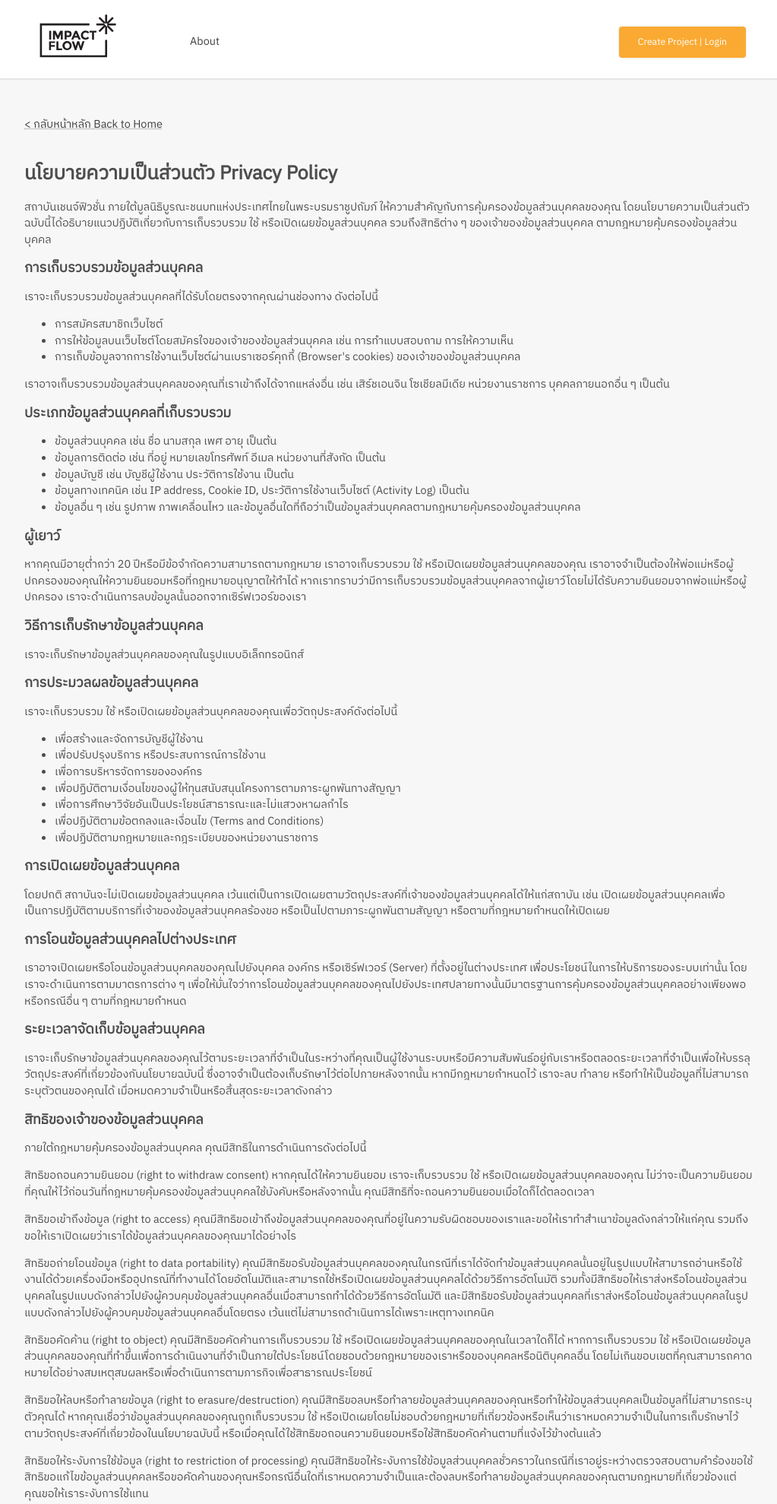
After one commit to deepmatters/impactflow, a Flask app: page /privacy in a window 1280 px wide. The commit adds this page. Shown: the top 1979 px of the page at 76% size, without its empty margins (128-1151 px from the left). Run offline with Flask 2, Linux system fonts and the light colour scheme.

Commit message:
Add privacy policy

```diff
--- a/app/routes.py
+++ b/app/routes.py
@@ -86,6 +86,10 @@ def project_all():
 @app.route('/about')
 def about():
     return render_template('about.html')
+
+@app.route('/privacy')
+def privacy():
+	return render_template('privacy.html')
 
 """
 Login and user sub-system
--- a/app/templates/base.html
+++ b/app/templates/base.html
@@ -83,7 +83,11 @@
                         <img class="svj-logo" src="/static/svj-logo.svg" alt="SVJ logo">
                         <img class="cf-logo" src="/static/cf-logo.png" alt="ChangeFusion logo">
                         <br>
-                        <p class="gray-small">Developed by ChangeFusion</p><br>
+                        <p class="gray-small">Developed by ChangeFusion</p>
+                        <p class="gray-small">
+                            <a href="/privacy">นโยบายความเป็นส่วนตัว Privacy Policy</a>
+                        </p>
+                        <br>
                     </div>
                 </div>
             </footer>
--- /dev/null
+++ b/app/templates/privacy.html
@@ -0,0 +1,138 @@
+{% extends "base.html" %}
+
+{% block content %}
+<main>
+    <div class="main-wrapper">
+        <p><a href="/">< กลับหน้าหลัก Back to Home</a></p>
+        <div class="spacer-big"></div>
+
+        <h1>นโยบายความเป็นส่วนตัว Privacy Policy</h1>
+
+        <p>สถาบันเชนจ์ฟิวชั่น ภายใต้มูลนิธิบูรณะชนบทแห่งประเทศไทยในพระบรมราชูปถัมภ์ ให้ความสำคัญกับการคุ้มครองข้อมูลส่วนบุคคลของคุณ โดยนโยบายความเป็นส่วนตัวฉบับนี้ได้อธิบายแนวปฏิบัติเกี่ยวกับการเก็บรวบรวม ใช้ หรือเปิดเผยข้อมูลส่วนบุคคล รวมถึงสิทธิต่าง ๆ ของเจ้าของข้อมูลส่วนบุคคล ตามกฎหมายคุ้มครองข้อมูลส่วนบุคคล</p>
+
+        <h2>การเก็บรวบรวมข้อมูลส่วนบุคคล</h2>
+
+        <p>เราจะเก็บรวบรวมข้อมูลส่วนบุคคลที่ได้รับโดยตรงจากคุณผ่านช่องทาง ดังต่อไปนี้</p>
+
+        <ul>
+            <li>การสมัครสมาชิกเว็บไซต์</li>
+            <li>การให้ข้อมูลบนเว็บไซต์โดยสมัครใจของเจ้าของข้อมูลส่วนบุคคล เช่น การทำแบบสอบถาม การให้ความเห็น</li>
+            <li>การเก็บข้อมูลจากการใช้งานเว็บไซต์ผ่านเบราเซอร์คุกกี้ (Browser's cookies) ของเจ้าของข้อมูลส่วนบุคคล</li>
+        </ul>
+
+        <p>เราอาจเก็บรวบรวมข้อมูลส่วนบุคคลของคุณที่เราเข้าถึงได้จากแหล่งอื่น เช่น เสิร์ชเอนจิน โซเชียลมีเดีย หน่วยงานราชการ บุคคลภายนอกอื่น ๆ เป็นต้น</p>
+
+        <h2>ประเภทข้อมูลส่วนบุคคลที่เก็บรวบรวม</h2>
+
+        <ul>
+            <li>ข้อมูลส่วนบุคคล เช่น ชื่อ นามสกุล เพศ อายุ เป็นต้น</li>
+            <li>ข้อมูลการติดต่อ เช่น ที่อยู่ หมายเลขโทรศัพท์ อีเมล หน่วยงานที่สังกัด เป็นต้น</li>
+            <li>ข้อมูลบัญชี เช่น บัญชีผู้ใช้งาน ประวัติการใช้งาน เป็นต้น</li>
+            <li>ข้อมูลทางเทคนิค เช่น IP address, Cookie ID, ประวัติการใช้งานเว็บไซต์ (Activity Log) เป็นต้น</li>
+            <li>ข้อมูลอื่น ๆ เช่น รูปภาพ ภาพเคลื่อนไหว และข้อมูลอื่นใดที่ถือว่าเป็นข้อมูลส่วนบุคคลตามกฎหมายคุ้มครองข้อมูลส่วนบุคคล</li>
+        </ul>
+
+        <h2>ผู้เยาว์</h2>
+
+        <p>หากคุณมีอายุต่ำกว่า 20 ปีหรือมีข้อจำกัดความสามารถตามกฎหมาย เราอาจเก็บรวบรวม ใช้ หรือเปิดเผยข้อมูลส่วนบุคคลของคุณ เราอาจจำเป็นต้องให้พ่อแม่หรือผู้ปกครองของคุณให้ความยินยอมหรือที่กฎหมายอนุญาตให้ทำได้ หากเราทราบว่ามีการเก็บรวบรวมข้อมูลส่วนบุคคลจากผู้เยาว์โดยไม่ได้รับความยินยอมจากพ่อแม่หรือผู้ปกครอง เราจะดำเนินการลบข้อมูลนั้นออกจากเซิร์ฟเวอร์ของเรา</p>
+
+        <h2>วิธีการเก็บรักษาข้อมูลส่วนบุคคล</h2>
+
+        <p>เราจะเก็บรักษาข้อมูลส่วนบุคคลของคุณในรูปแบบอิเล็กทรอนิกส์</p>
+
+        <h2>การประมวลผลข้อมูลส่วนบุคคล</h2>
+
+        <p>เราจะเก็บรวบรวม ใช้ หรือเปิดเผยข้อมูลส่วนบุคคลของคุณเพื่อวัตถุประสงค์ดังต่อไปนี้</p>
+
+        <ul>
+            <li>เพื่อสร้างและจัดการบัญชีผู้ใช้งาน</li>
+            <li>เพื่อปรับปรุงบริการ หรือประสบการณ์การใช้งาน</li>
+            <li>เพื่อการบริหารจัดการขององค์กร</li>
+            <li>เพื่อปฏิบัติตามเงื่อนไขของผู้ให้ทุนสนับสนุนโครงการตามภาระผูกพันทางสัญญา</li>
+            <li>เพื่อการศึกษาวิจัยอันเป็นประโยชน์สาธารณะและไม่แสวงหาผลกำไร</li>
+            <li>เพื่อปฏิบัติตามข้อตกลงและเงื่อนไข (Terms and Conditions)</li>
+            <li>เพื่อปฏิบัติตามกฎหมายและกฎระเบียบของหน่วยงานราชการ</li>
+        </ul>
+
+        <h2>การเปิดเผยข้อมูลส่วนบุคคล</h2>
+
+        <p>โดยปกติ สถาบันจะไม่เปิดเผยข้อมูลส่วนบุคคล เว้นแต่เป็นการเปิดเผยตามวัตถุประสงค์ที่เจ้าของข้อมูลส่วนบุคคลได้ให้แก่สถาบัน เช่น เปิดเผยข้อมูลส่วนบุคคลเพื่อเป็นการปฏิบัติตามบริการที่เจ้าของข้อมูลส่วนบุคคลร้องขอ หรือเป็นไปตามภาระผูกพันตามสัญญา หรือตามที่กฎหมายกำหนดให้เปิดเผย</p>
+
+        <h2>การโอนข้อมูลส่วนบุคคลไปต่างประเทศ</h2>
+
+        <p>เราอาจเปิดเผยหรือโอนข้อมูลส่วนบุคคลของคุณไปยังบุคคล องค์กร หรือเซิร์ฟเวอร์ (Server) ที่ตั้งอยู่ในต่างประเทศ เพื่อประโยชน์ในการให้บริการของระบบเท่านั้น โดยเราจะดำเนินการตามมาตรการต่าง ๆ เพื่อให้มั่นใจว่าการโอนข้อมูลส่วนบุคคลของคุณไปยังประเทศปลายทางนั้นมีมาตรฐานการคุ้มครองข้อมูลส่วนบุคคลอย่างเพียงพอ หรือกรณีอื่น ๆ ตามที่กฎหมายกำหนด</p>
+
+        <h2>ระยะเวลาจัดเก็บข้อมูลส่วนบุคคล</h2>
+
+        <p>เราจะเก็บรักษาข้อมูลส่วนบุคคลของคุณไว้ตามระยะเวลาที่จำเป็นในระหว่างที่คุณเป็นผู้ใช้งานระบบหรือมีความสัมพันธ์อยู่กับเราหรือตลอดระยะเวลาที่จำเป็นเพื่อให้บรรลุวัตถุประสงค์ที่เกี่ยวข้องกับนโยบายฉบับนี้ ซึ่งอาจจำเป็นต้องเก็บรักษาไว้ต่อไปภายหลังจากนั้น หากมีกฎหมายกำหนดไว้ เราจะลบ ทำลาย หรือทำให้เป็นข้อมูลที่ไม่สามารถระบุตัวตนของคุณได้ เมื่อหมดความจำเป็นหรือสิ้นสุดระยะเวลาดังกล่าว</p>
+
+        <h2>สิทธิของเจ้าของข้อมูลส่วนบุคคล</h2>
+
+        <p>ภายใต้กฎหมายคุ้มครองข้อมูลส่วนบุคคล คุณมีสิทธิในการดำเนินการดังต่อไปนี้</p>
+
+        <p>สิทธิขอถอนความยินยอม (right to withdraw consent) หากคุณได้ให้ความยินยอม เราจะเก็บรวบรวม ใช้ หรือเปิดเผยข้อมูลส่วนบุคคลของคุณ ไม่ว่าจะเป็นความยินยอมที่คุณให้ไว้ก่อนวันที่กฎหมายคุ้มครองข้อมูลส่วนบุคคลใช้บังคับหรือหลังจากนั้น คุณมีสิทธิที่จะถอนความยินยอมเมื่อใดก็ได้ตลอดเวลา</p>
+
+        <p>สิทธิขอเข้าถึงข้อมูล (right to access) คุณมีสิทธิขอเข้าถึงข้อมูลส่วนบุคคลของคุณที่อยู่ในความรับผิดชอบของเราและขอให้เราทำสำเนาข้อมูลดังกล่าวให้แก่คุณ รวมถึงขอให้เราเปิดเผยว่าเราได้ข้อมูลส่วนบุคคลของคุณมาได้อย่างไร</p>
+
+        <p>สิทธิขอถ่ายโอนข้อมูล (right to data portability) คุณมีสิทธิขอรับข้อมูลส่วนบุคคลของคุณในกรณีที่เราได้จัดทำข้อมูลส่วนบุคคลนั้นอยู่ในรูปแบบให้สามารถอ่านหรือใช้งานได้ด้วยเครื่องมือหรืออุปกรณ์ที่ทำงานได้โดยอัตโนมัติและสามารถใช้หรือเปิดเผยข้อมูลส่วนบุคคลได้ด้วยวิธีการอัตโนมัติ รวมทั้งมีสิทธิขอให้เราส่งหรือโอนข้อมูลส่วนบุคคลในรูปแบบดังกล่าวไปยังผู้ควบคุมข้อมูลส่วนบุคคลอื่นเมื่อสามารถทำได้ด้วยวิธีการอัตโนมัติ และมีสิทธิขอรับข้อมูลส่วนบุคคลที่เราส่งหรือโอนข้อมูลส่วนบุคคลในรูปแบบดังกล่าวไปยังผู้ควบคุมข้อมูลส่วนบุคคลอื่นโดยตรง เว้นแต่ไม่สามารถดำเนินการได้เพราะเหตุทางเทคนิค</p>
+
+        <p>สิทธิขอคัดค้าน (right to object) คุณมีสิทธิขอคัดค้านการเก็บรวบรวม ใช้ หรือเปิดเผยข้อมูลส่วนบุคคลของคุณในเวลาใดก็ได้ หากการเก็บรวบรวม ใช้ หรือเปิดเผยข้อมูลส่วนบุคคลของคุณที่ทำขึ้นเพื่อการดำเนินงานที่จำเป็นภายใต้ประโยชน์โดยชอบด้วยกฎหมายของเราหรือของบุคคลหรือนิติบุคคลอื่น โดยไม่เกินขอบเขตที่คุณสามารถคาดหมายได้อย่างสมเหตุสมผลหรือเพื่อดำเนินการตามภารกิจเพื่อสาธารณประโยชน์</p>
+
+        <p>สิทธิขอให้ลบหรือทำลายข้อมูล (right to erasure/destruction) คุณมีสิทธิขอลบหรือทำลายข้อมูลส่วนบุคคลของคุณหรือทำให้ข้อมูลส่วนบุคคลเป็นข้อมูลที่ไม่สามารถระบุตัวคุณได้ หากคุณเชื่อว่าข้อมูลส่วนบุคคลของคุณถูกเก็บรวบรวม ใช้ หรือเปิดเผยโดยไม่ชอบด้วยกฎหมายที่เกี่ยวข้องหรือเห็นว่าเราหมดความจำเป็นในการเก็บรักษาไว้ตามวัตถุประสงค์ที่เกี่ยวข้องในนโยบายฉบับนี้ หรือเมื่อคุณได้ใช้สิทธิขอถอนความยินยอมหรือใช้สิทธิขอคัดค้านตามที่แจ้งไว้ข้างต้นแล้ว</p>
+
+        <p>สิทธิขอให้ระงับการใช้ข้อมูล (right to restriction of processing) คุณมีสิทธิขอให้ระงับการใช้ข้อมูลส่วนบุคคลชั่วคราวในกรณีที่เราอยู่ระหว่างตรวจสอบตามคำร้องขอใช้สิทธิขอแก้ไขข้อมูลส่วนบุคคลหรือขอคัดค้านของคุณหรือกรณีอื่นใดที่เราหมดความจำเป็นและต้องลบหรือทำลายข้อมูลส่วนบุคคลของคุณตามกฎหมายที่เกี่ยวข้องแต่คุณขอให้เราระงับการใช้แทน</p>
+
+        <p>สิทธิขอให้แก้ไขข้อมูล (right to rectification) คุณมีสิทธิขอแก้ไขข้อมูลส่วนบุคคลของคุณให้ถูกต้อง เป็นปัจจุบัน สมบูรณ์ และไม่ก่อให้เกิดความเข้าใจผิด</p>
+
+        <p>สิทธิร้องเรียน (right to lodge a complaint) คุณมีสิทธิร้องเรียนต่อผู้มีอำนาจตามกฎหมายที่เกี่ยวข้อง หากคุณเชื่อว่าการเก็บรวบรวม ใช้ หรือเปิดเผยข้อมูลส่วนบุคคลของคุณ เป็นการกระทำในลักษณะที่ฝ่าฝืนหรือไม่ปฏิบัติตามกฎหมายที่เกี่ยวข้อง</p>
+
+        <p>คุณสามารถใช้สิทธิของคุณในฐานะเจ้าของข้อมูลส่วนบุคคลข้างต้นได้ โดยติดต่อมาที่เจ้าหน้าที่คุ้มครองข้อมูลส่วนบุคคลของเราตามรายละเอียดท้ายนโยบายนี้ เราจะแจ้งผลการดำเนินการภายในระยะเวลา 30 วัน นับแต่วันที่เราได้รับคำขอใช้สิทธิจากคุณ ทั้งนี้ หากเราปฏิเสธคำขอเราจะแจ้งเหตุผลของการปฏิเสธให้คุณทราบผ่านช่องทางต่าง ๆ เช่น ข้อความ (SMS) อีเมล โทรศัพท์ จดหมาย เป็นต้น</p>
+
+        <h2>การโฆษณาและการตลาด</h2>
+
+        <p>เพื่อประโยชน์ในการได้รับบริการของเรา เราอาจส่งข้อมูลหรือจดหมายข่าวไปยังอีเมลของคุณ โดยมีวัตถุประสงค์เพื่อเสนอสิ่งที่น่าสนใจกับคุณ หากคุณไม่ต้องการรับการติดต่อสื่อสารจากเราผ่านทางอีเมลอีกต่อไป คุณสามารถกด "ยกเลิกการติดต่อ" ในลิงก์อีเมลหรือติดต่อมายังอีเมลของเราได้</p>
+
+        <h2>เทคโนโลยีติดตามตัวบุคคล (Cookies)</h2>
+
+        <p>เพื่อเพิ่มประสบการณ์การใช้งานของคุณให้สมบูรณ์และมีประสิทธิภาพมากขึ้น เราอาจใช้คุกกี้ (Cookies) หรือเทคโนโลยีที่คล้ายคลึงกัน เพื่อเพิ่มประสบการณ์การใช้งานบริการของเรา หากคุณไม่ต้องการให้มีคุกกี้ไว้ในคอมพิวเตอร์ของคุณ คุณสามารถตั้งค่าบราวเซอร์เพื่อปฏิเสธคุกกี้ก่อนที่จะใช้เว็บไซต์ของเราได้</p>
+
+        <h2>การรักษาความมั่งคงปลอดภัยของข้อมูลส่วนบุคคล</h2>
+
+        <p>เราจะรักษาความมั่นคงปลอดภัยของข้อมูลส่วนบุคคลของคุณไว้ตามหลักการ การรักษาความลับ (confidentiality) ความถูกต้องครบถ้วน (integrity) และสภาพพร้อมใช้งาน (availability) ทั้งนี้ เพื่อป้องกันการสูญหาย เข้าถึง ใช้ เปลี่ยนแปลง แก้ไข หรือเปิดเผย นอกจากนี้เราจะจัดให้มีมาตรการรักษาความมั่นคงปลอดภัยของข้อมูลส่วนบุคคล ซึ่งครอบคลุมถึงมาตรการป้องกันด้านการบริหารจัดการ (administrative safeguard) มาตรการป้องกันด้านเทคนิค (technical safeguard) และมาตรการป้องกันทางกายภาพ (physical safeguard) ในเรื่องการเข้าถึงหรือควบคุมการใช้งานข้อมูลส่วนบุคคล (access control)</p>
+
+        <h2>การแก้ไขเปลี่ยนแปลงนโยบายความเป็นส่วนตัว</h2>
+
+        <p>เราอาจแก้ไขเปลี่ยนแปลงนโยบายนี้เป็นครั้งคราว โดยคุณสามารถทราบข้อกำหนดและเงื่อนไขนโยบายที่มีการแก้ไขเปลี่ยนแปลงนี้ได้ผ่านทางเว็บไซต์ของเรา</p>
+
+        <p>นโยบายนี้แก้ไขล่าสุดและมีผลใช้บังคับตั้งแต่วันที่ 1 มิถุนายน 2565</p>
+
+        <h2>นโยบายความเป็นส่วนตัวของเว็บไซต์อื่น</h2>
+
+        <p>นโยบายความเป็นส่วนตัวฉบับนี้ใช้สำหรับการเสนอบริการ และการใช้งานบนเว็บไซต์สำหรับผู้ใช้ของเราเท่านั้น หากคุณเข้าชมเว็บไซต์อื่นแม้จะผ่านช่องทางเว็บไซต์ของเรา การคุ้มครองข้อมูลส่วนบุคคลต่าง ๆ จะเป็นไปตามนโยบายความเป็นส่วนตัวของเว็บไซต์นั้น ซึ่งเราไม่มีส่วนเกี่ยวข้องด้วย</p>
+
+        <h2>รายละเอียดการติดต่อ</h2>
+
+        <p>หากคุณต้องการสอบถามข้อมูลเกี่ยวกับนโยบายความเป็นส่วนตัวฉบับนี้ รวมถึงการขอใช้สิทธิต่าง ๆ คุณสามารถติดต่อเราหรือเจ้าหน้าที่คุ้มครองข้อมูลส่วนบุคคลของเราได้ ดังนี้</p>
+
+        <h3>ผู้ควบคุมข้อมูลส่วนบุคคล</h3>
+
+        <p>สถาบันเชนจ์ฟิวชั่น ภายใต้มูลนิธิบูรณะชนบทแห่งประเทศไทยในพระบรมราชูปถัมภ์</p>
+
+        <p>2044/21 บ้านจิตอาสา ชั้น 4 ถนนเพชรบุรีตัดใหม่ แขวงบางกะปิ เขตห้วยขวาง กรุงเทพ 10320 ประเทศไทย</p>
+
+        <p>โทร +662 716 6263 แฟกซ์ +662 716 7346</p>
+
+        <p>อีเมล info@changefusion.org</p>
+
+        <p>เว็บไซต์ https://changefusion.org</p>
+
+        <h3>เจ้าหน้าที่คุ้มครองข้อมูลส่วนบุคคล</h3>
+
+        <p>นายชิตพงษ์ กิตตินราดร</p>
+
+        <p>2044/21 บ้านจิตอาสา ชั้น 4 ถนนเพชรบุรีตัดใหม่ แขวงบางกะปิ เขตห้วยขวาง กรุงเทพ 10320 ประเทศไทย</p>
+
+        <p>อีเมล chitpong@changefusion.org</p>
+    </div>
+</main>
+{% endblock %}
```
